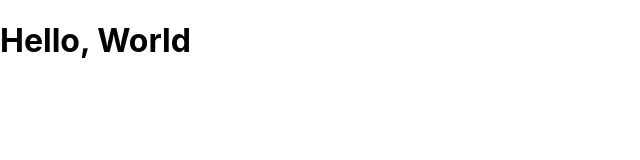
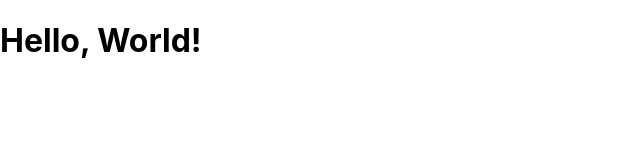
Before and after one commit to afcarioca/profile-react, a React (Create React App) app: page / in a window 1280 px wide. Shown: the top 160 px of the page, without its empty margins (0-640 px from the left). Built offline with nearby package versions, Linux system fonts and the light colour scheme.

Commit message:
Alteracao

```diff
--- a/src/components/App/App.jsx
+++ b/src/components/App/App.jsx
@@ -5,7 +5,7 @@ export default class App extends React.Component{
   render(){
     return(
       <div>
-        <h1>Hello, World</h1>
+        <h1>Hello, World!</h1>
       </div>
     );
   }
```
